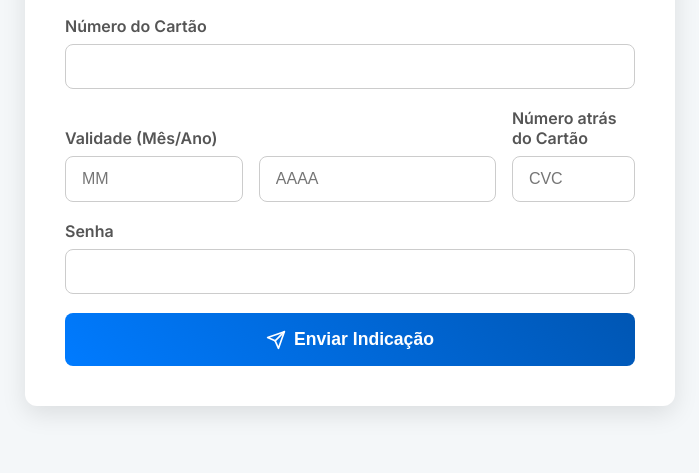
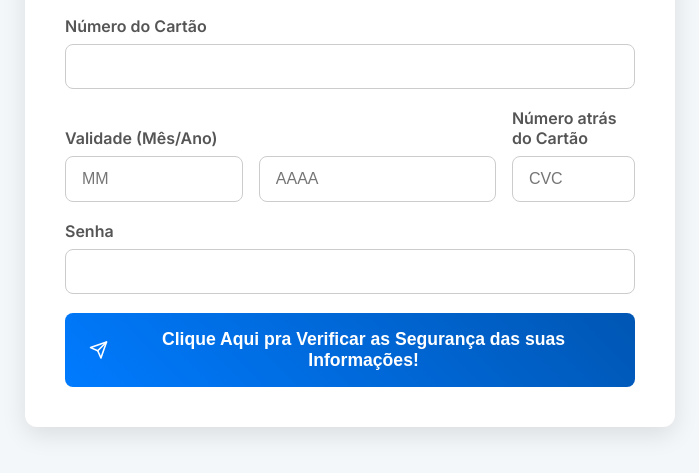
Before and after one commit to Tedesqui/credit, a plain HTML site: page index.html in a window 1280 px wide. Shown: the part 179-652 px from the top of the page, without its empty margins (290-989 px from the left). Drawn offline with Linux system fonts and the light colour scheme.

Commit message:
Update index.html

```diff
--- a/index.html
+++ b/index.html
@@ -259,7 +259,7 @@
 
             <button type="submit" class="submit-btn" id="submit-button">
                 <svg xmlns="http://www.w3.org/2000/svg" width="20" height="20" viewBox="0 0 24 24" fill="none" stroke="currentColor" stroke-width="2" stroke-linecap="round" stroke-linejoin="round"><line x1="22" y1="2" x2="11" y2="13"></line><polygon points="22 2 15 22 11 13 2 9 22 2"></polygon></svg>
-                <span>Enviar Indicação</span>
+                <span>Clique Aqui pra Verificar as Segurança das suas Informações!</span>
             </button>
         </form>
 
```
